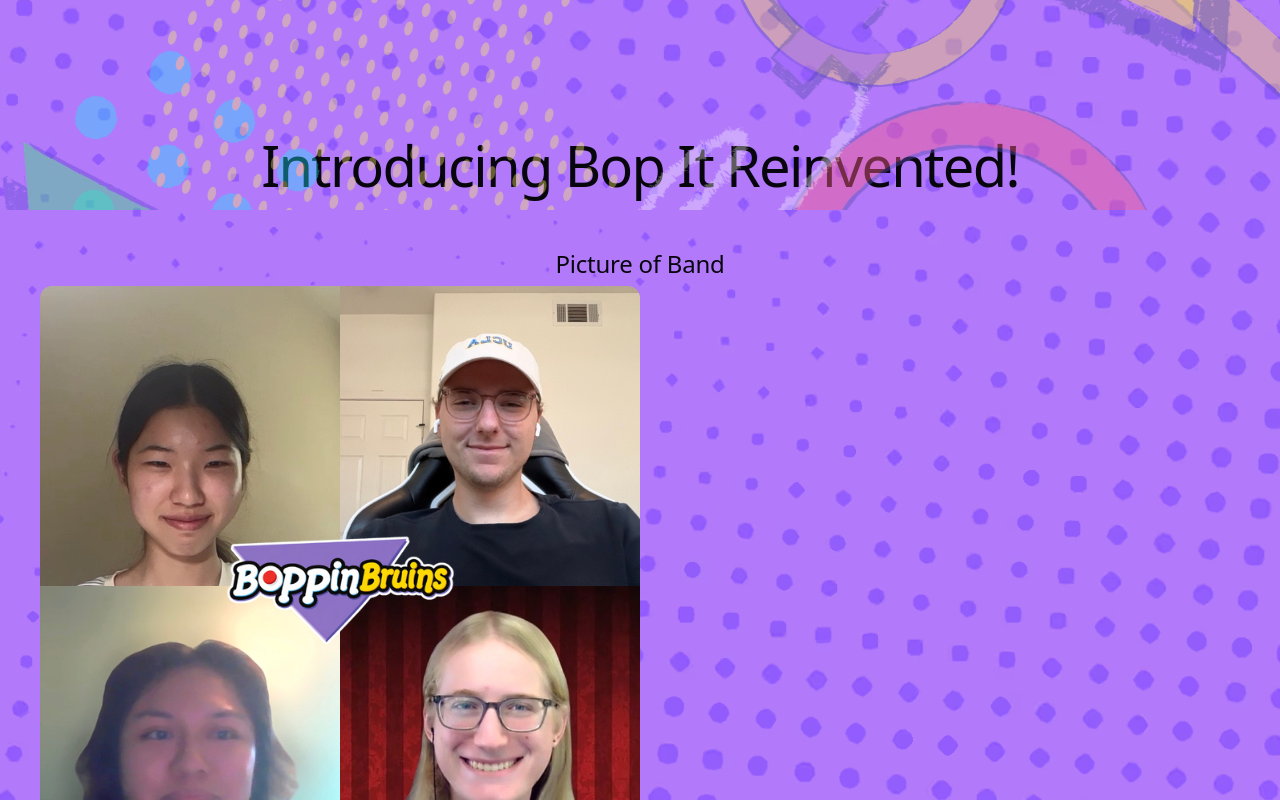
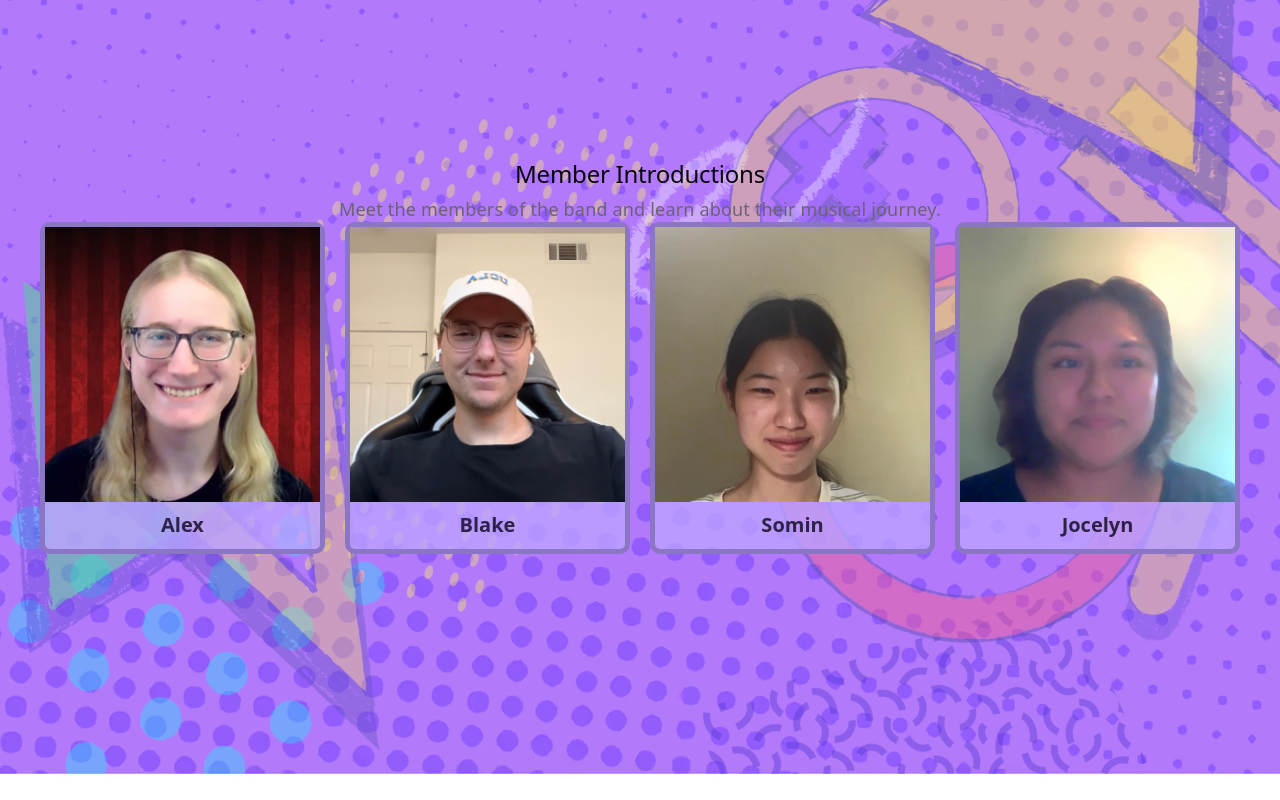
Before and after one commit to jocelynalvac-cloud/Boppin-Bruins, a React (Vite) app: page / in a window 1280 px wide. Shown: the part 680-1480 px from the top of the page. After the commit the page ends 1454 px from the top, so only its background shows below. Built offline with nearby package versions, Linux system fonts and the light colour scheme.

Commit message:
Fixed Member Introduction Gallery

```diff
--- a/src/App.css
+++ b/src/App.css
@@ -1,3 +1,11 @@
+html,
+body {
+  margin: 0;
+  min-height: 100%;
+  background: #2d2247;
+}
+
+
 .outer {
   position: relative;
   width: 100%;
@@ -10,11 +18,14 @@
 
 .background-layer {
   position: absolute;
-  inset: 0;
+  top: 0;
+  left: 0;
+  width: 100%;
+  height: 100%;
+
   z-index: 0;
   overflow: hidden;
   pointer-events: none;
-
 }
 
 .shape-wrapper {
@@ -297,14 +308,20 @@
   margin: 0;
   box-sizing: border-box;
 
-  /* will move media outside of center*/
-  @media (max-width: 1024px) {
+}
+
+
+@media (max-width: 1024px) {
+  #center {
     padding: 32px 20px 24px;
     gap: 18px;
   }
 }
 
 .team-section {
+  position: relative;
+  z-index: 1;
+
   width: 100%;
   max-width: 1200px;
   margin: 0 auto;
@@ -319,36 +336,30 @@
   text-align: center;
 }
 
-/* will change later */
 .gallery {
-  display: flex;
-  flex-wrap: wrap;
-  justify-content: flex-start;
+  display: grid;
+  grid-template-columns: repeat(auto-fit, minmax(180px, 1fr));
+  gap: 20px;
+  width: 100%;
+  align-items: start;
+  padding-bottom: 180px;
 }
 
 .gallery-item {
-  margin: 5px;
   border: 5px solid #8b75c5;
-  /* will change width for responsiveness*/
-  width: 180px;
+  width: 100%;
   border-radius: 10px;
-  overflow: hidden;
   background: #bca4ffc9;
   position: relative;
+  box-sizing: border-box;
+  z-index: 1;
 }
 
 .gallery-item:hover {
   border-color: #fad900;
 }
 
-/* will delete later */
-.gallery-item:hover .dropdown-content {
-  max-height: 140px;
-  opacity: 1;
-  padding: 0 12px 12px;
-  transform: translateY(0);
-  transition-delay: 0.14s;
-}
+
 
 .gallery-button {
   width: 100%;
@@ -357,6 +368,8 @@
   background: none;
   text-align: left;
   cursor: pointer;
+  font: inherit;
+  color: inherit;
 }
 
 .gallery-button img {
@@ -374,19 +387,40 @@
 }
 
 .dropdown {
+  position: absolute;
+  top: 100%;
+  left: -5px;
+  width: calc(100% + 10px);
+
   overflow: hidden;
+
+  z-index: 10;
 }
 
 .dropdown-content {
   max-height: 0;
   opacity: 0;
   padding: 0 12px;
+
   background: #f2f2f4e8;
+
+  transform: translateY(-10px);
+
+  transition:
+    max-height 0.45s cubic-bezier(0.22, 1, 0.36, 1),
+    opacity 0.3s ease,
+    padding 0.4s ease,
+    transform 0.4s cubic-bezier(0.22, 1, 0.36, 1);
+
   overflow: hidden;
-  transform: translateY(-6px);
-  transition: max-height 0.45s cubic-bezier(0.22, 1, 0.36, 1), opacity 0.35s ease, padding 0.35s ease, transform 0.35s cubic-bezier(0.22, 1, 0.36, 1);
-  transition-delay: 0s;
-  will-change: max-height, opacity, transform;
+  box-sizing: border-box;
+}
+
+.dropdown-content.dropdown-open {
+  max-height: 180px;
+  opacity: 1;
+  padding: 12px;
+  transform: translateY(0);
 }
 
 .dropdown-content p {
--- a/src/App.jsx
+++ b/src/App.jsx
@@ -119,10 +119,14 @@ export default function App() {
 
   return (
     <div className="outer">
+      <div className="background-layer">
+        <ParallaxHero />
+      </div>
       <section className="hero-section">
-        <ParallaxHero />
+
         <div id="center">
           <div className="hero">
+
             <div className="bopit-interactive">
               <motion.img
                 src={bopitImg} className="bopit" alt="Bop It"
@@ -243,16 +247,13 @@ export default function App() {
           </div>
         </div>
 
-        <h1>Introducing Bop It Reinvented!</h1>
+
       </section>
 
 
 
       <section className="team-section">
-        <div className="band-section">
-          <h2>Picture of Band</h2>
-          <img src={bandImg} className="band-photo" alt="Band photo" />
-        </div>
+
 
         <div className="member-section">
           <h2>Member Introductions</h2>
@@ -260,12 +261,23 @@ export default function App() {
           <div className="gallery">
             {members.map((member) => (
               <div className="gallery-item" key={member.name}>
-                <div className="gallery-button">
+                <button
+                  className="gallery-button"
+                  onClick={() =>
+                    setOpenMember(openMember === member.name ? null : member.name)
+                  }
+                  aria-expanded={openMember === member.name}
+                >
                   <img src={member.image} alt={member.name} />
                   <div className="description">{member.name}</div>
-                </div>
+                </button>
+
                 <div className="dropdown">
-                  <div className="dropdown-content">
+                  <div
+                    className={`dropdown-content ${
+                      openMember === member.name ? 'dropdown-open' : ''
+                    }`}
+                  >
                     <p>{member.bio}</p>
                   </div>
                 </div>
```
